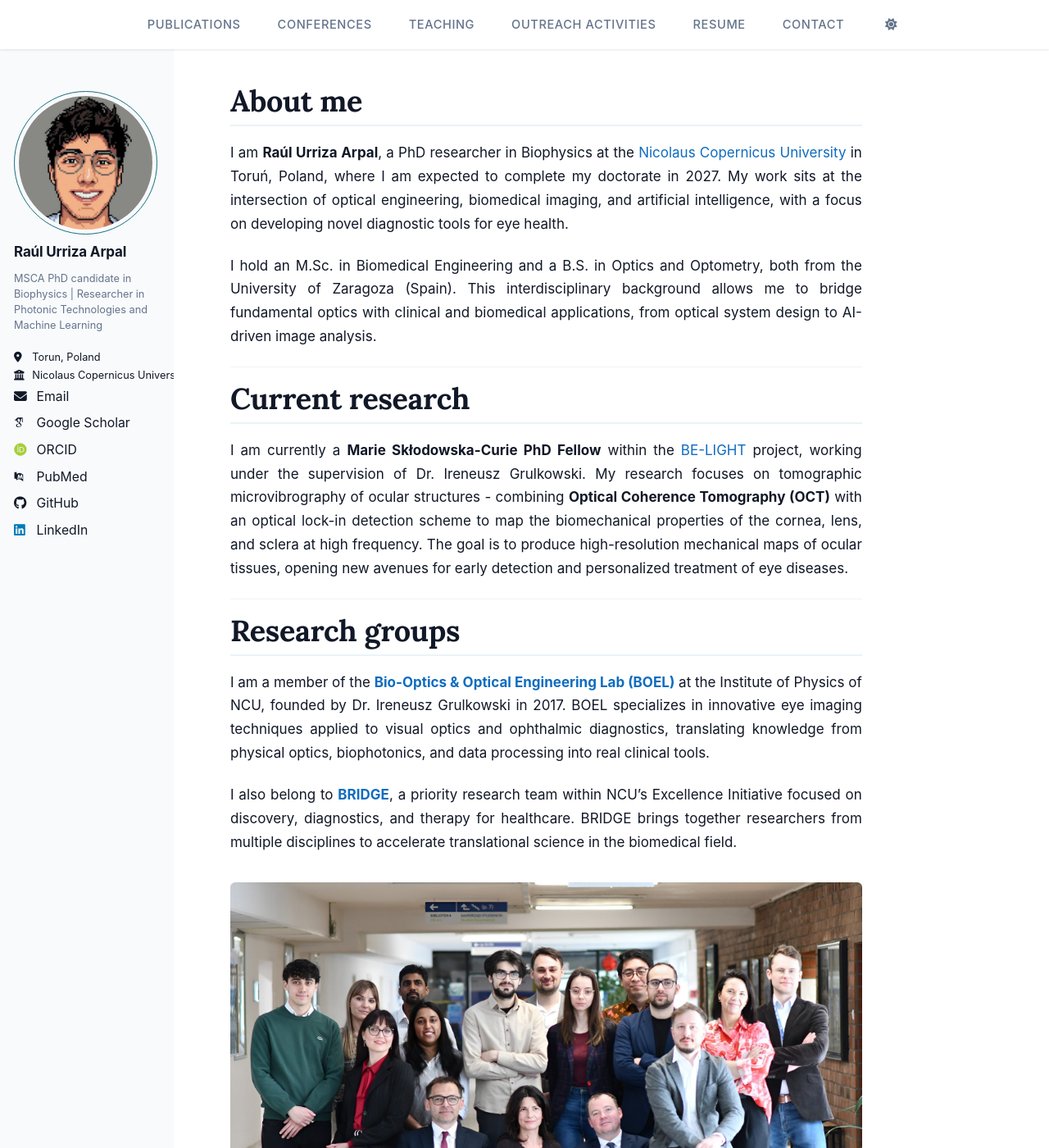
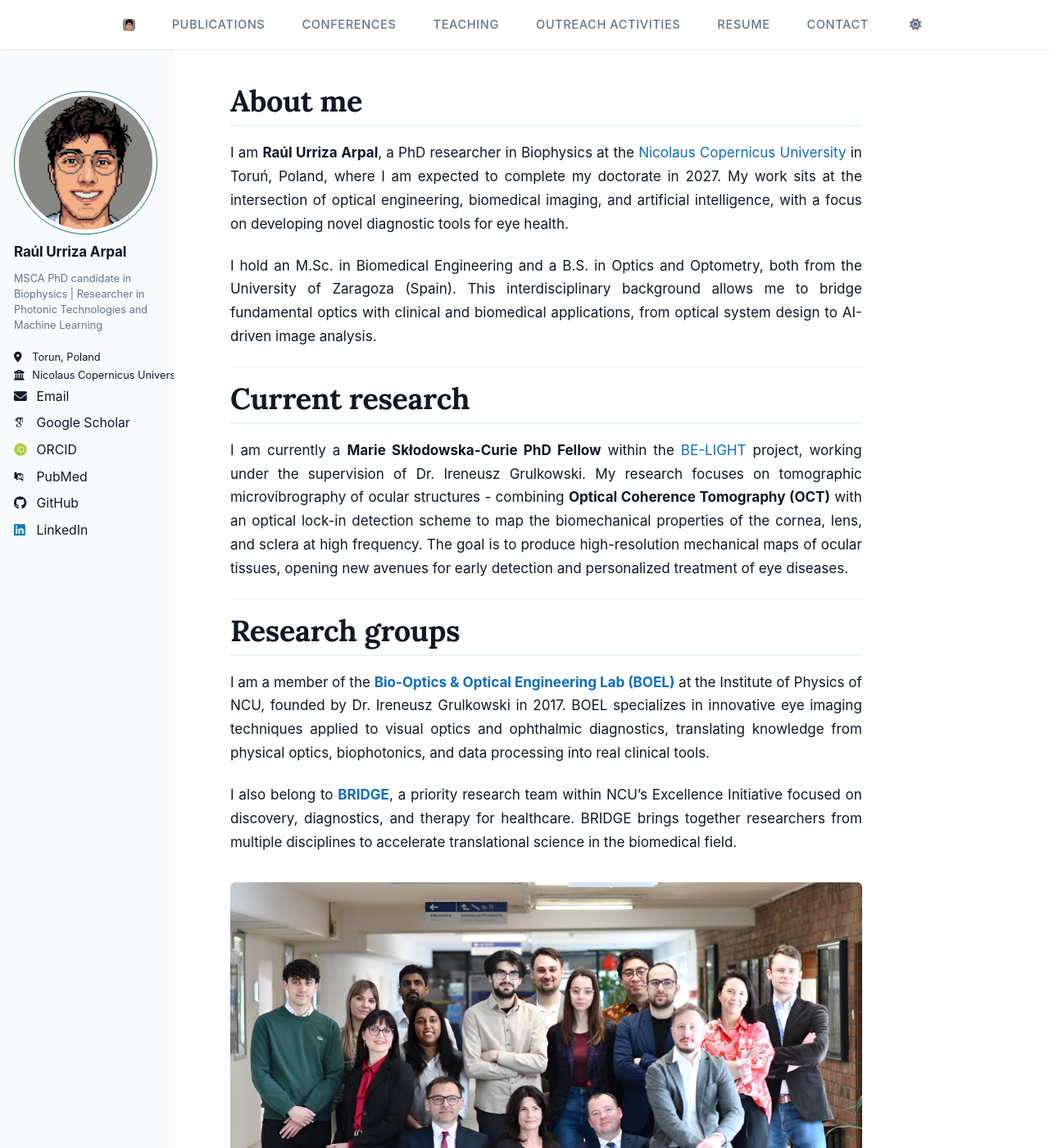
Before and after one commit to RaulUrriza/raulurriza.github.io, a Jekyll site: the page built from _pages/about.md, in a window 1280 px wide and 1400 px high. Shown: the whole window at 82% size. Built offline with Jekyll 4.4.1, drawn with Linux system fonts in a browser that asks for light colours; some web fonts are replaced; a script bundle is joined from its source files by our own code; library files that are not in the unit come from our copies.

Commit message:
second try logo

```diff
--- a/_includes/masthead.html
+++ b/_includes/masthead.html
@@ -5,6 +5,11 @@
       <nav id="site-nav" class="greedy-nav">
         <button class="hidden" aria-label="Toggle menu" aria-expanded="false"><span class="navicon"></span></button>
         <ul class="visible-links">
+          <li class="masthead__menu-item site-logo-item">
+            <a href="{{ base_path }}/" aria-label="Home">
+              <img src="{{ base_path }}/images/favicon.svg" alt="{{ site.title }}" class="site-logo-img" />
+            </a>
+          </li>
 {% for link in site.data.navigation.main %}
             {% if link.url contains 'http' %}
               {% assign domain = '' %}
--- a/_sass/layout/_masthead.scss
+++ b/_sass/layout/_masthead.scss
@@ -54,6 +54,16 @@
   }
 }
 
+.site-logo-item a {
+  display: flex;
+  align-items: center;
+}
+
+.site-logo-img {
+  height: 1em;
+  width: auto;
+}
+
 .masthead__menu-item {
   background-color: var(--global-bg-color);
   display: block;
```
